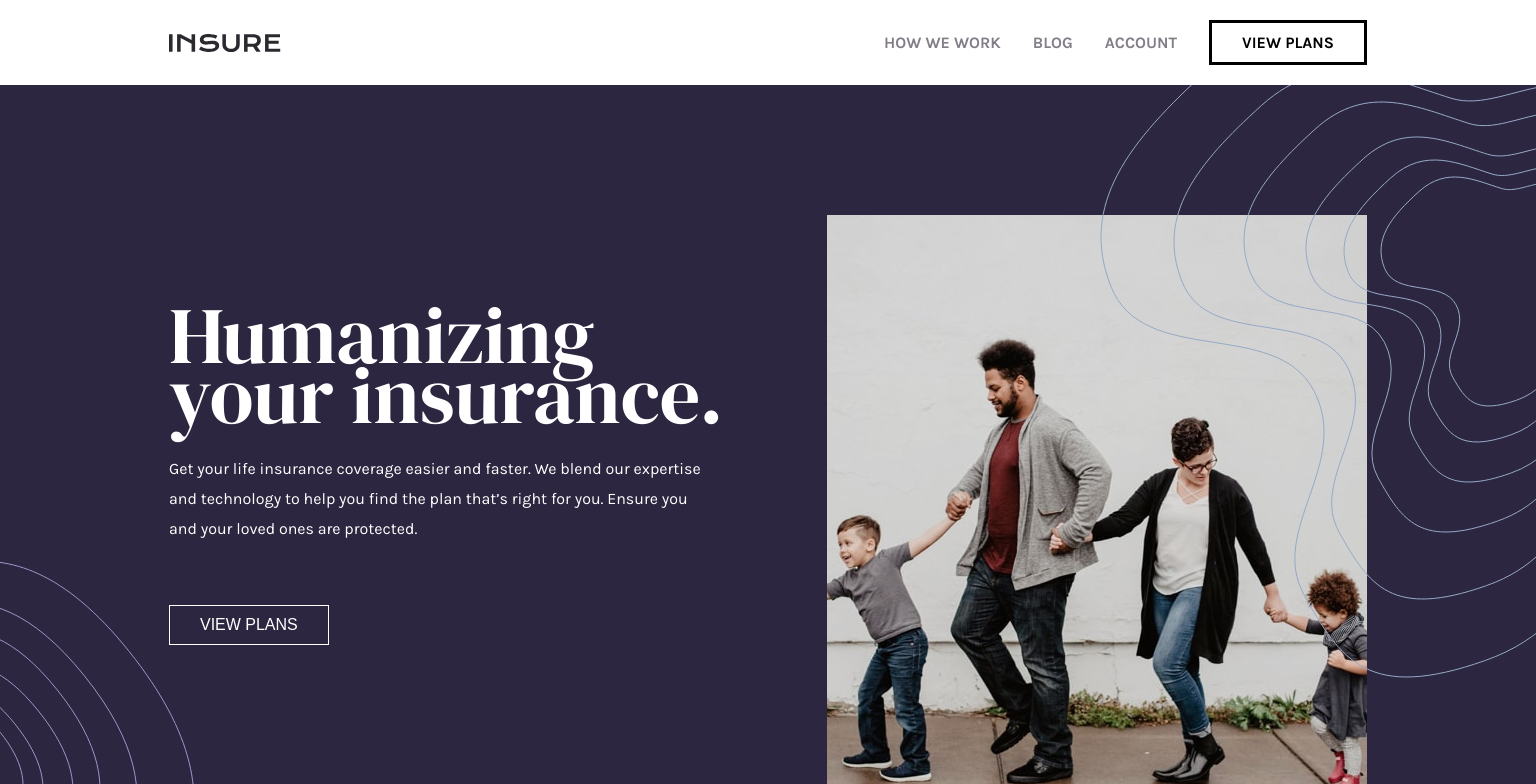
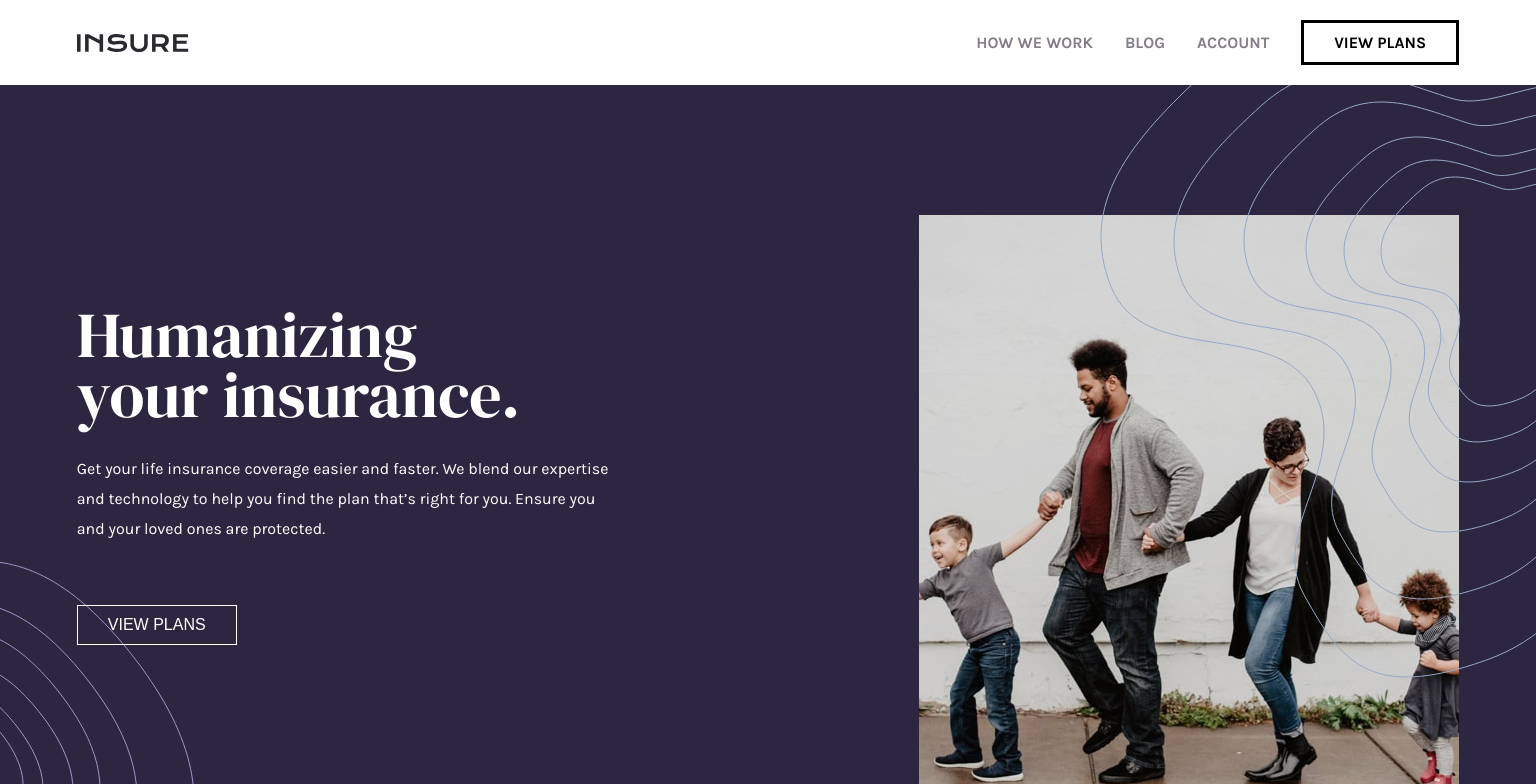
Before and after one commit to odueme/insure-landing-page, a plain HTML site: page index.html in a window 1536 px wide. Shown: the top 784 px of the page. Drawn offline with Linux system fonts and the light colour scheme.

Commit message:
destop design changes

```diff
--- a/index.html
+++ b/index.html
@@ -3,10 +3,7 @@
 <head>
   <meta charset="UTF-8">
   <meta name="viewport" content="width=device-width, initial-scale=1.0"> <!-- displays site properly based on user's device -->
-  <meta
-  name='viewport'
-  content='width=device-width, initial-scale=1.0, maximum-scale=1.0, user-scalable=0'
-/>
+
   <link rel="icon" type="image/png" sizes="32x32" href="./images/favicon-32x32.png">
 
   <title>Frontend Mentor | Insure landing page</title>
--- a/styles.css
+++ b/styles.css
@@ -1,3 +1,5 @@
+
+
 *{
     margin: 0;
     padding: 0;
@@ -60,7 +62,7 @@ button{
 
 .intro-img{
    width: 100%;
-   image-rendering: -webkit-optimize-contrast;
+
 }
 
 .section-2{
@@ -302,6 +304,7 @@ h1{
 
     line-height: 55px;
     max-width: 7em;
+    min-width: 6em;
 
 
 
@@ -346,7 +349,7 @@ span{
 
 
 
-@media (min-width: 1440px){
+@media (min-width: 1200px){
 
     body{
         max-width: 1800px;
@@ -366,7 +369,7 @@ span{
 
     .head-desktop{
         display: flex;
-       width: 78%;
+       width: 90%;
        margin: 0 auto;
        gap: 1em;
        justify-content: space-between;
@@ -441,7 +444,7 @@ span{
         background-repeat: no-repeat;
         background-position: bottom right;
         height: 780px;
-        width: 78%;
+        width: 90%;
         margin: 0 auto;
         z-index: 1000;
         display: flex;
@@ -487,7 +490,7 @@ span{
     }
 
     h1{
-        font-size: 5em;
+        font-size: 4em;
     }
 
     .section-1{
```
